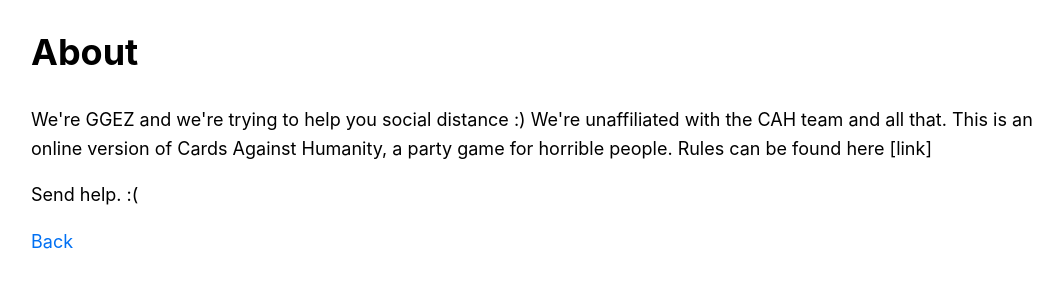
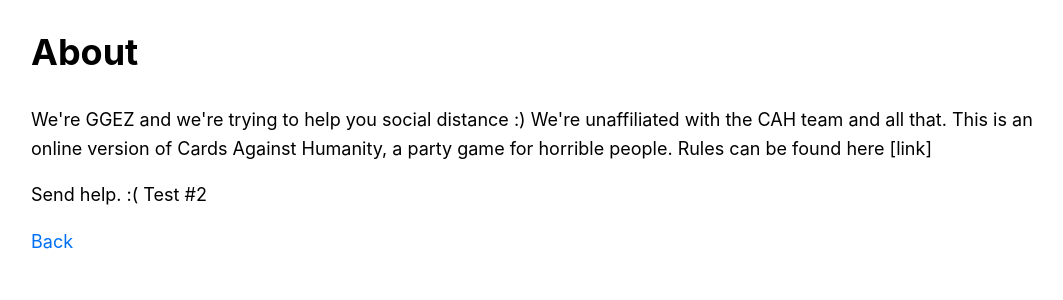
Before and after one commit to Zheng261/enchanchess, a Next.js app: page /about in a window 1280 px wide. Shown: the top 300 px of the page, without its empty margins (97-1160 px from the left). Built offline with nearby package versions, Linux system fonts and the light colour scheme.

Commit message:
second test

```diff
--- a/pages/about.jsx
+++ b/pages/about.jsx
@@ -8,7 +8,7 @@
 				We're GGEZ and we're trying to help you social distance :) We're unaffiliated with the CAH team and all that.
 				This is an online version of Cards Against Humanity, a party game for horrible people. Rules can be found here [link]
 			</p>
-			<p> Send help. :( </p>
+			<p> Send help. :( Test #2 </p>
 		</PageLayout>
 	)
 }
```
